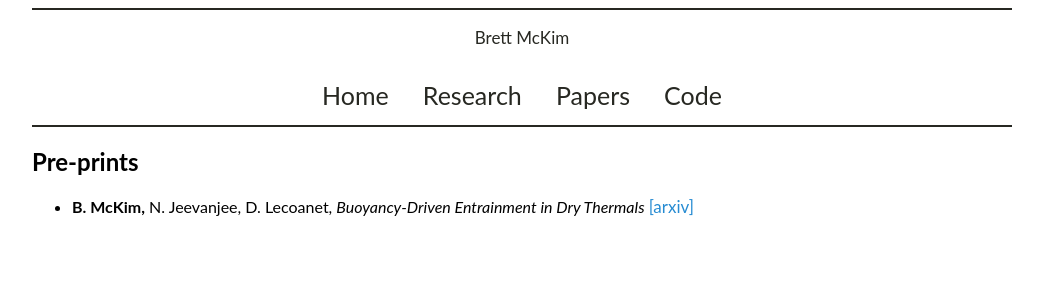
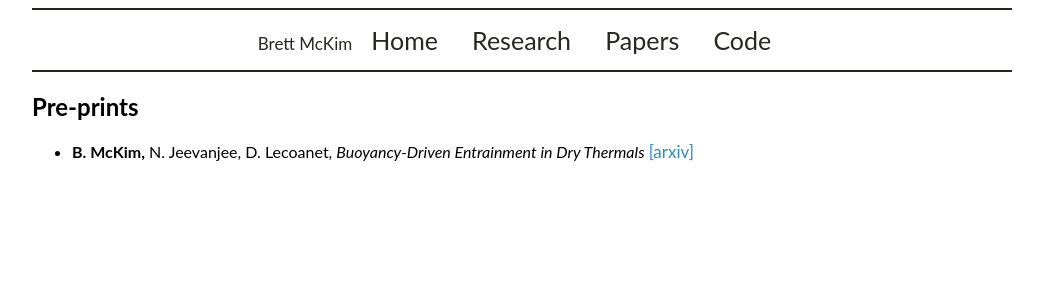
Before and after one commit to mckimb/mckimb.github.io, a Jekyll site: the page built from papers/index.html, in a window 1280 px wide. Shown: the top 300 px of the page, without its empty margins (118-1161 px from the left). Built offline with Jekyll 4.4.1, drawn with Linux system fonts in a browser that asks for light colours.

Commit message:
Update main.css

```diff
--- a/css/main.css
+++ b/css/main.css
@@ -108,6 +108,9 @@ nav ul li, footer ul li {
 .topnav li{
     display:inline;
 }
+.topnav p{
+    display:inline;
+}
 .topnav a {
   display:inline-block;
   padding: 15px;
```
